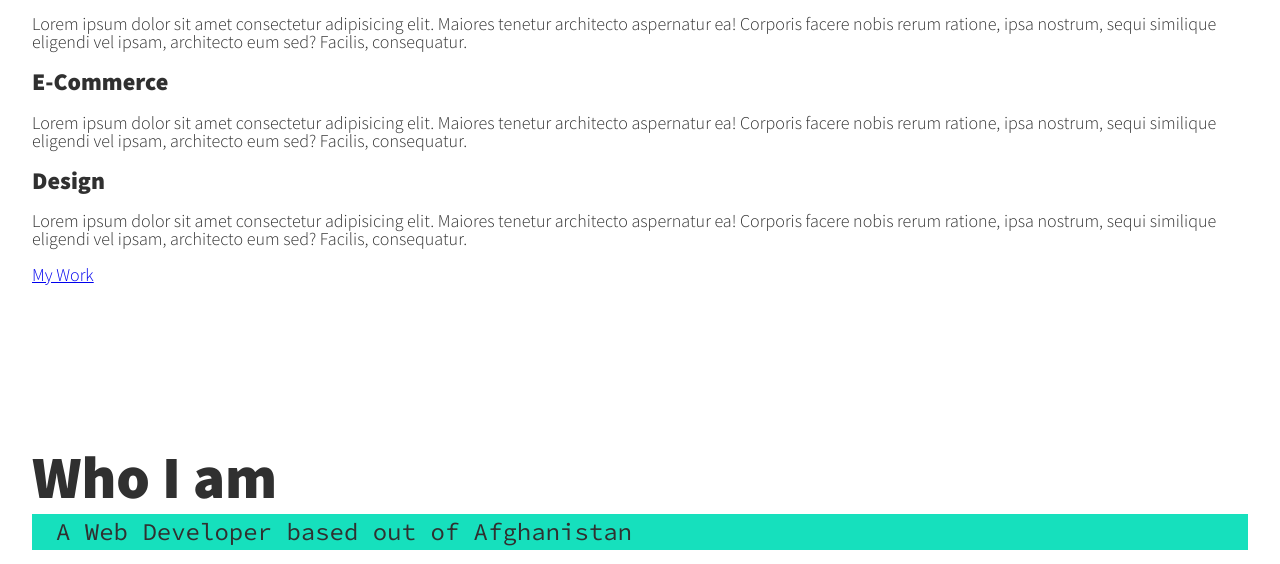
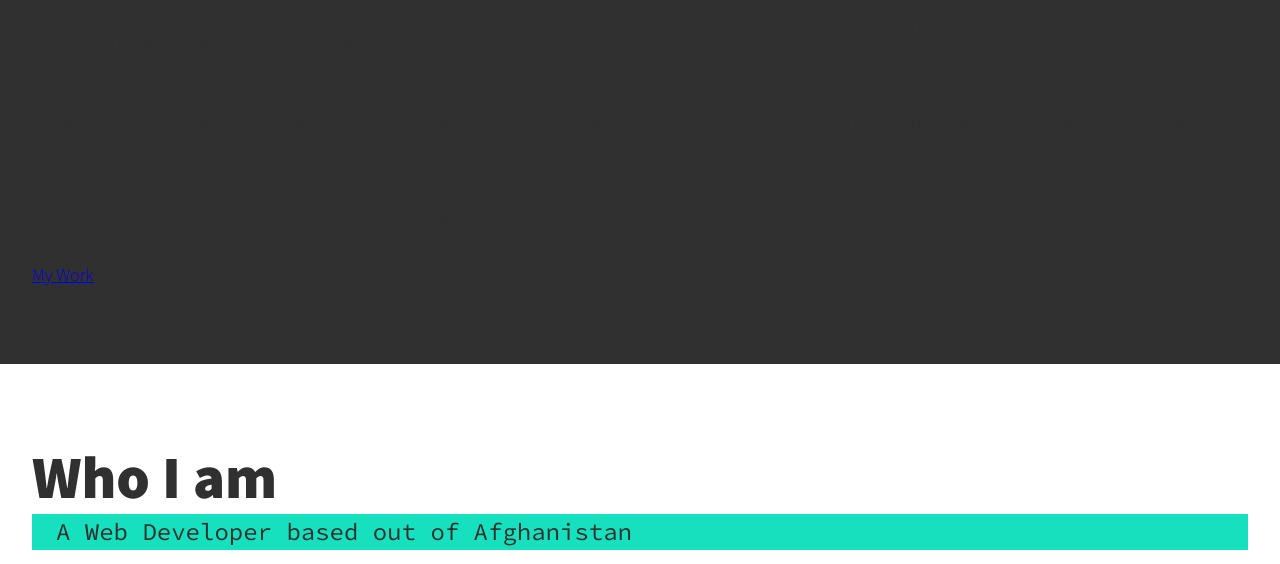
Before and after one commit to zainabturkmen/My-Protfolio, a plain HTML site: page index.html in a window 1280 px wide. Shown: the part 659-1223 px from the top of the page. Drawn offline with nearby package versions, Linux system fonts and the light colour scheme.

Commit message:
adding some changes

```diff
--- a/index.css
+++ b/index.css
@@ -141,3 +141,9 @@ nav {
     width: calc(100% + 1em);
   }
 }
+
+/* My Services */
+
+.my-services{
+  background-color: var(--clr-dark);
+}
```
